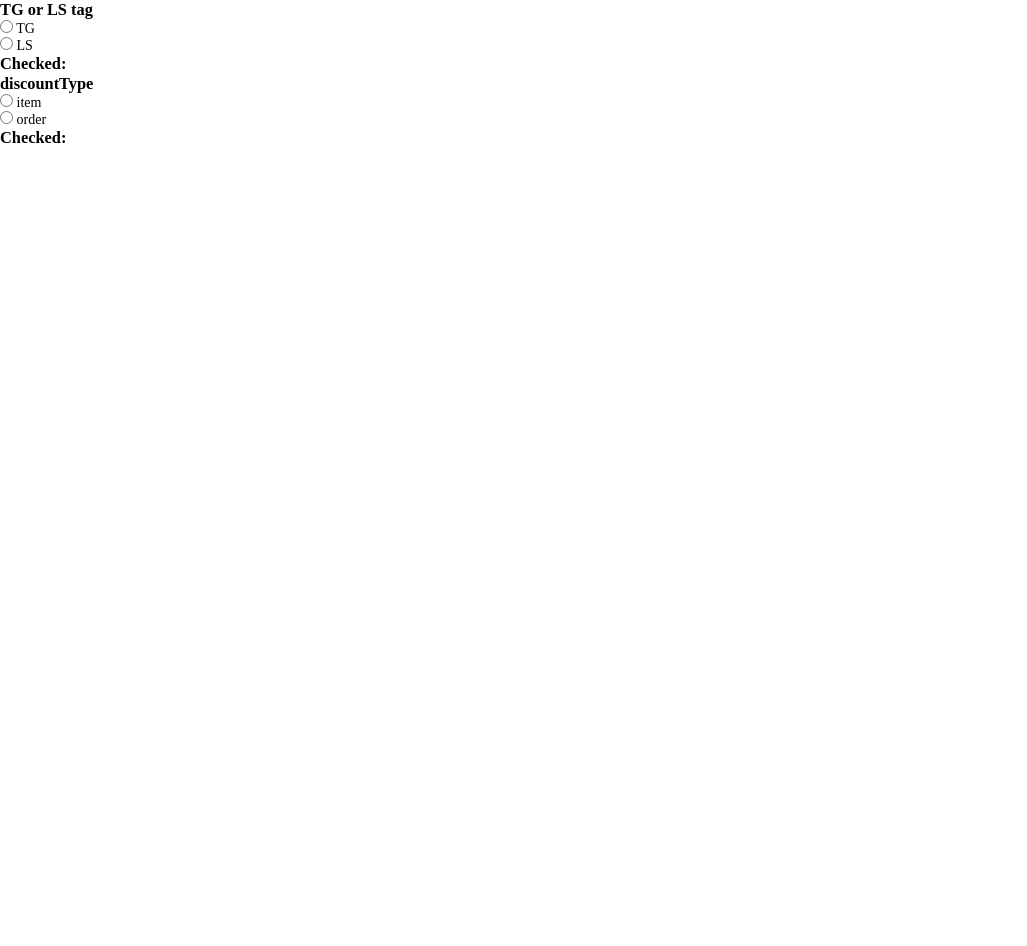
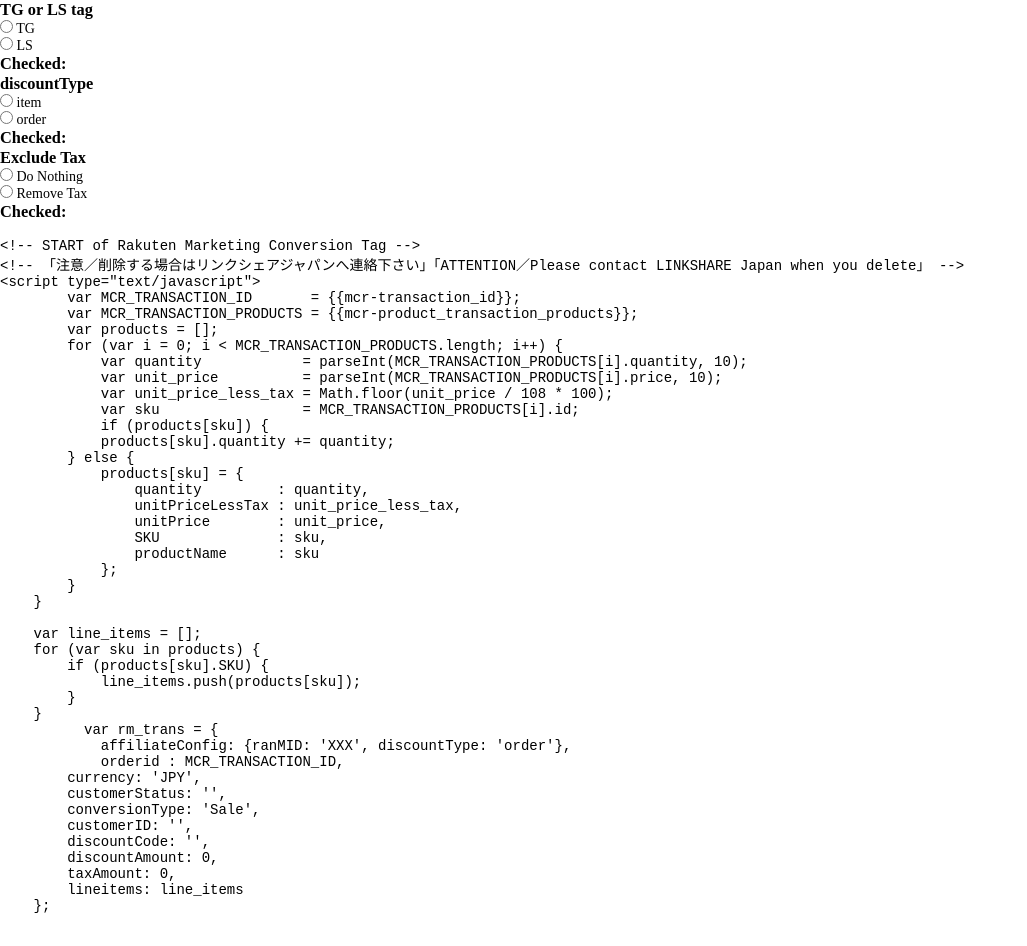
Before and after one commit to ktakeyama12/GTMHelper, a Vue app: page / in a window 1280 px wide. Shown: the whole page, without its empty margins (0-1027 px from the left). Before the commit the page ends 800 px from the top, so only its background shows below. Built offline with nearby package versions, Linux system fonts and the light colour scheme; the HTML template or start-up script is replaced by a standard one.

Commit message:
Add code template

```diff
--- a/src/App.vue
+++ b/src/App.vue
@@ -1,21 +1,90 @@
 <template>
     <div class="a">
-    <Tgls @clicked="updateValue"/>
+    <Tgls @clicked="updateTGLS"/>
+      <Tax @clicked="updateTax"/>
+      <pre>
+      {{intro}}
+      {{mcr_transaction_id}}
+      {{mcr_transaction_products}}
+      {{products}}
+      {{forproducts}}
+      {{quantity}}
+      {{unit_price}}
+      {{unit_price_less_tax}}
+      {{sku}}
+      {{ifproducts}}
+      {{rm_trans}}
+      {{affiliateconfig}}
+      {{orderid}}
+        </pre>
     </div>
+
 </template>
 
 <script>
     import Tgls from './components/TGLS'
+    import Tax from './components/Tax'
 
     export default{
         name: 'App',
         components: {
-            Tgls
+            Tgls,
+          Tax
+        },
+        data() {
+          return {
+            intro: '\n' +
+          '<!-- START of Rakuten Marketing Conversion Tag -->\n' +
+          '<!-- 「注意／削除する場合はリンクシェアジャパンへ連絡下さい」「ATTENTION／Please contact LINKSHARE Japan when you delete」 -->\n' +
+          '<script type="text/javascript">',
+            mcr_transaction_id: '  var MCR_TRANSACTION_ID       = {{mcr-transaction_id}};',
+            mcr_transaction_products: '  var MCR_TRANSACTION_PRODUCTS = {{mcr-product_transaction_products}};',
+            products: '  var products = [];',
+            forproducts: '  for (var i = 0; i < MCR_TRANSACTION_PRODUCTS.length; i++) {',
+            quantity: '      var quantity            = parseInt(MCR_TRANSACTION_PRODUCTS[i].quantity, 10);',
+            unit_price: '      var unit_price          = parseInt(MCR_TRANSACTION_PRODUCTS[i].price, 10);',
+            unit_price_less_tax: '      var unit_price_less_tax = Math.floor(unit_price / 108 * 100);',
+            sku: '      var sku                 = MCR_TRANSACTION_PRODUCTS[i].id;',
+            ifproducts: '      if (products[sku]) {\n' +
+                    '            products[sku].quantity += quantity;\n' +
+                    '        } else {\n' +
+                    '            products[sku] = {\n' +
+                    '                quantity         : quantity,\n' +
+                    '                unitPriceLessTax : unit_price_less_tax,\n' +
+                    '                unitPrice        : unit_price,\n' +
+                    '                SKU              : sku,\n' +
+                    '                productName      : sku\n' +
+                    '            };\n' +
+                    '        }\n' +
+                    '    }\n' +
+                    '\n' +
+                    '    var line_items = [];\n' +
+                    '    for (var sku in products) {\n' +
+                    '        if (products[sku].SKU) {\n' +
+                    '            line_items.push(products[sku]);\n' +
+                    '        }\n' +
+                    '    }',
+            rm_trans: '    var rm_trans = {',
+            affiliateconfig: '      affiliateConfig: {ranMID: \'XXX\', discountType: \'order\'},',
+            orderid: '      orderid : MCR_TRANSACTION_ID,\n' +
+                    '        currency: \'JPY\',\n' +
+                    '        customerStatus: \'\',\n' +
+                    '        conversionType: \'Sale\',\n' +
+                    '        customerID: \'\',\n' +
+                    '        discountCode: \'\',\n' +
+                            '        discountAmount: 0,\n' +
+                    '        taxAmount: 0,\n' +
+                    '        lineitems: line_items\n' +
+                    '    };\n',
+          }
         },
         methods: {
-            updateValue (value) {
-                console.log(value)
-            }
+            updateTGLS (tgls) {
+              this.affiliateconfig = tgls
+            },
+          updateTax (tax) {
+            this.unit_price_less_tax = tax
+          }
         }
     }
 </script>
--- a/src/components/TGLS.vue
+++ b/src/components/TGLS.vue
@@ -11,7 +11,7 @@
                         v-model="tglscode"
                         :value="tglsoption.value"
                         :checked="tglsoption.checked"
-                        v-on:change="updateValue"
+                        v-on:change="updateTGLS"
                 />
                 {{ tglsoption.label }}
             </label>
@@ -29,7 +29,7 @@
                         v-model="discountcode"
                         :value="discountoption.value"
                         :checked="discountoption.checked"
-                        v-on:change="updateValue"
+                        v-on:change="updateTGLS"
                 />
                 {{ discountoption.label }}
             </label>
@@ -76,8 +76,8 @@
         }),
 
         methods: {
-            updateValue (event) {
-                this.$emit('clicked', this.tglscode + ": {ranMID: 'XXX', discountType: '" + this.discountcode + "'},")
+            updateTGLS (event) {
+                this.$emit('clicked', "      " + this.tglscode + ": {ranMID: 'XXX', discountType: '" + this.discountcode + "'},")
             }
         }
     }
--- a/src/components/Tax.vue
+++ b/src/components/Tax.vue
@@ -1,13 +1,51 @@
 <template>
-
+    <div>
+        <h3>Exclude Tax</h3>
+        <div
+                v-for="taxoption in taxoptions"
+                :key="taxoption.key"
+        >
+            <label>
+                <input
+                        type="radio"
+                        v-model="taxcode"
+                        :value="taxoption.value"
+                        :checked="taxoption.checked"
+                        v-on:change="updateTax"
+                />
+                {{ taxoption.label }}
+            </label>
+        </div>
+        <h3>Checked: {{ taxcode }}</h3>
+    </div>
 </template>
 
 <script>
     export default {
-        name: "Tax"
+        name: 'tax',
+
+        data: () => ({
+            taxcode: null,
+            taxoptions: [
+                {
+                    key: 1,
+                    value: '        var unit_price_less_tax = unit_price',
+                    label: 'Do Nothing',
+                    checked: false,
+                },
+                {
+                    key: 2,
+                    value: '        var unit_price_less_tax = Math.floor(unit_price / 108 * 100);',
+                    label: 'Remove Tax',
+                    checked: true,
+                },
+            ],
+        }),
+
+        methods: {
+            updateTax (event) {
+                this.$emit('clicked', this.taxcode)
+            }
+        }
     }
 </script>
-
-<style scoped>
-
-</style>
```
